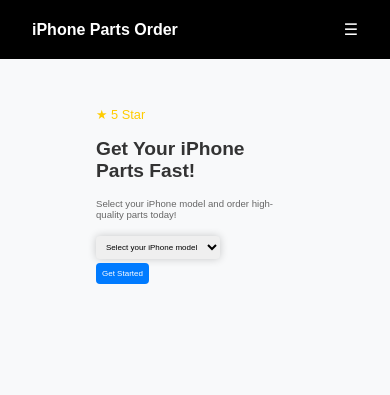
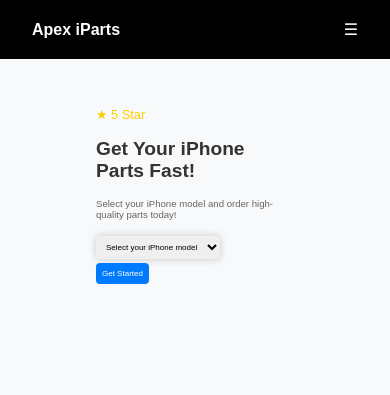
Before and after one commit to Gaurav1504333/iphone-parts-shop, a Flask app: page / in a window 390 px wide. Shown: the top 395 px of the page. Run offline with Flask 3, Linux system fonts and the light colour scheme.

Commit message:
Change website title and header branding
Updated the website title and header from 'iPhone Parts Order' to 'Apex iParts'.

```diff
--- a/templates/home.html
+++ b/templates/home.html
@@ -3,7 +3,7 @@
 <head>
     <meta charset="UTF-8">
     <meta name="viewport" content="width=device-width, initial-scale=1.0">
-    <title>Home - iPhone Parts Order</title>
+    <title>Home - Apex iParts</title>
     <link rel="stylesheet" href="{{ url_for('static', filename='styles.css') }}">
     <link rel="icon" href="{{ url_for('static', filename='logo1.png') }}" type="image/x-icon">
 </head>
@@ -11,7 +11,7 @@
     <header class="sticky">
         <nav>
             <div class="logo">
-                <h1>iPhone Parts Order</h1>
+                <h1>Apex iParts</h1>
             </div>
             <ul class="nav-links">
                 <li class="zindex"><a href="{{ url_for('home') }}">Home</a></li>
@@ -188,4 +188,5 @@
         window.addEventListener('scroll', minimizeUserMenu);
     </script>
 </body>
+
 </html>
```
